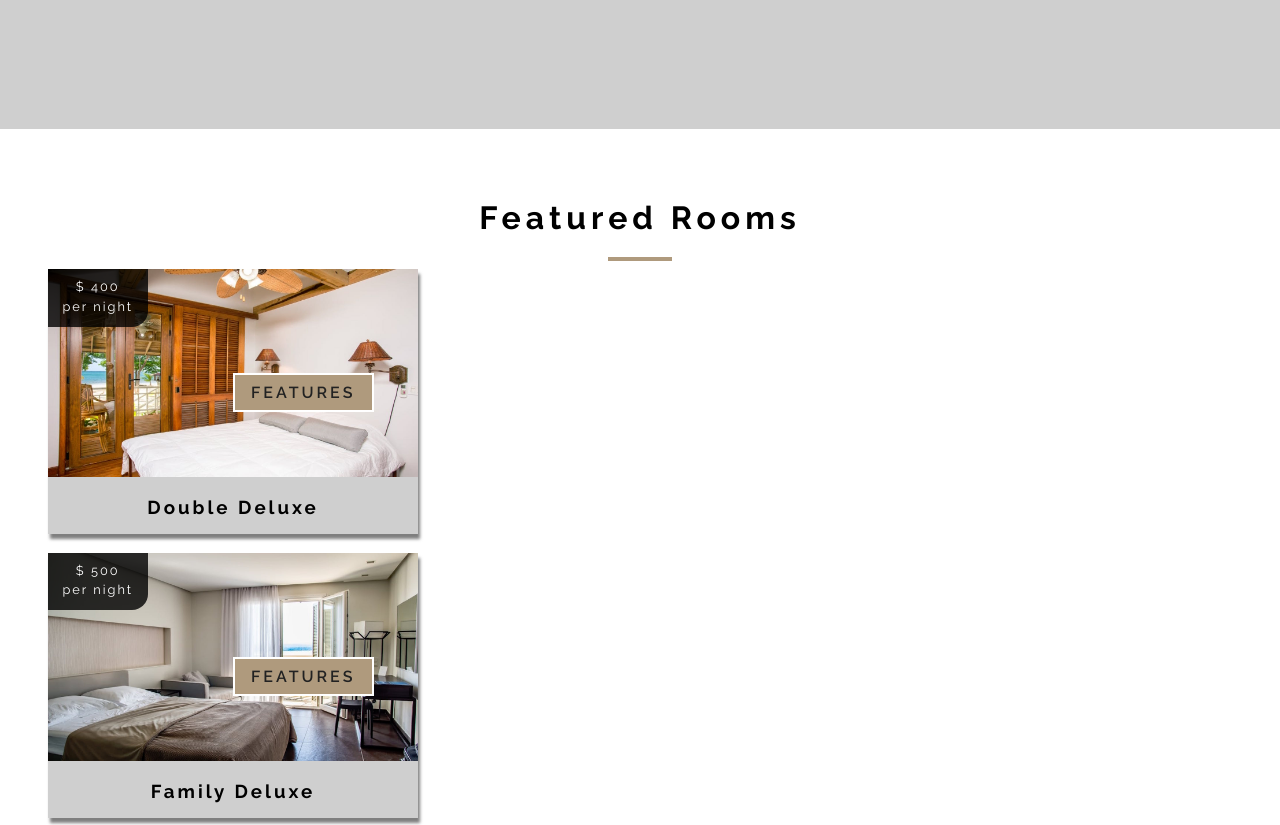
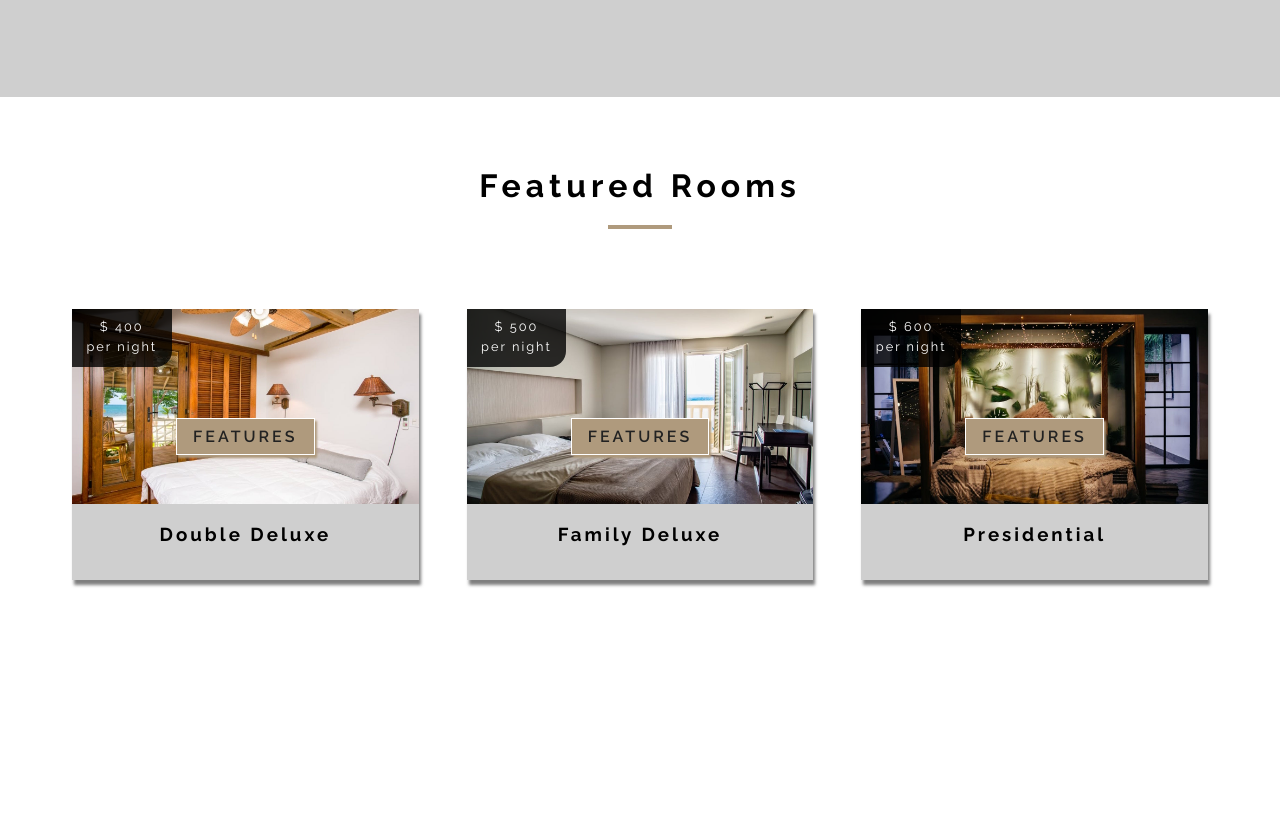
Before and after one commit to zaremakayasova/Margarita-Hotel, a React (Create React App) app: page / in a window 1280 px wide. Shown: the part 1260-2085 px from the top of the page. After the commit the page ends 1928 px from the top, so only its background shows below. Built offline with nearby package versions, Linux system fonts and the light colour scheme.

Commit message:
finished styling of FeaturedRooms component and added media queries

```diff
--- a/src/components/Banner/Banner.css
+++ b/src/components/Banner/Banner.css
@@ -34,6 +34,7 @@
     letter-spacing: 3px;
     margin-top: 1.3rem;
     cursor: pointer;
+    transition: all 0.3s linear;
 }
 
 .banner .banner-link:hover {
--- a/src/components/FeaturedRooms/FeaturedRooms.css
+++ b/src/components/FeaturedRooms/FeaturedRooms.css
@@ -1,5 +1,11 @@
 .featured-rooms {
-    padding: 3rem 3rem 1rem 3rem;
+    padding: 3rem 1.2rem 3rem 1.2rem;
+}
+
+.featured-rooms .featured-rooms-container {
+    display: flex;
+    flex-direction: column;
+    align-items: center;
 }
 
 .featured-rooms h1 {
@@ -8,7 +14,22 @@
 }
 
 .featured-rooms hr {
-    width: 5%;
+    width: 15%;
+    margin-bottom: 4rem;
     border: 2px solid #af9a7d;
     background-color: #af9a7d;
 }
+
+@media screen and (min-width: 992px) {
+    .featured-rooms {
+        padding: 3rem 3rem 0.5rem 3rem;
+    }
+    .featured-rooms .featured-rooms-container {
+        flex-direction: row;
+        justify-content: center;
+    }
+    .featured-rooms hr {
+        width: 5%;
+        margin-bottom: unset;
+    }
+}
--- a/src/components/FeaturedRooms/FeaturedRooms.jsx
+++ b/src/components/FeaturedRooms/FeaturedRooms.jsx
@@ -9,12 +9,14 @@ const FeaturedRooms = ({ rooms }) => {
         <div className='featured-rooms'>
             <h1>Featured Rooms</h1>
             <hr />
+            <div className='featured-rooms-container'>
             {
                 featuredRooms.map(room => (
                     <Room key={room.sys.id} room={room} />
                 ))
 
             }
+            </div>
         </div>
     );
 };
--- a/src/components/NavBar/NavBar.css
+++ b/src/components/NavBar/NavBar.css
@@ -4,7 +4,6 @@
     padding: 0.5rem 1rem;
     background: white;
     z-index: 999;
-    opacity: 0.5;
 }
 .nav-header {
     display: flex;
@@ -59,7 +58,22 @@
     height: 140px;
 }
 
+@media screen and (min-width: 576px) {
+    .nav-btn {
+        margin-left: 22rem;
+    }
+}
+
+@media screen and (min-width: 768px) {
+    .nav-btn {
+        margin-left: 35rem;
+    }
+}
+
 @media screen and (min-width: 992px) {
+    .navbar {
+        opacity: 0.5;
+    }
     .nav-header a h1 {
         margin-bottom: 0.5rem;
         font-size: 1.8rem;
--- a/src/components/Room/Room.css
+++ b/src/components/Room/Room.css
@@ -1,8 +1,17 @@
 .room {
-    width: 370px;
+    position: relative;
+    width: 300px;
+    margin: 1.5rem 0;
     background-color: #cfcfcf;
     box-shadow: 2px 5px 3px 0px rgba(0, 0, 0, 0.5);
     transition: all 0.3s linear;
+}
+
+.room h3 {
+    text-align: center;
+    padding-bottom: 0.5rem;
+    letter-spacing: 3px;
+    text-transform: capitalize;
 }
 
 .room:hover {
@@ -10,8 +19,26 @@
 }
 
 .room .room-img-container {
-    position: relative;
     transition: all 0.3s linear;
+}
+
+.room .room-img-container:hover {
+    cursor: pointer;
+    background-color: rgba(0, 0, 0, 0.8);
+}
+
+.room .room-img-container:hover .room-price {
+    opacity: 0;
+}
+
+.room .room-img-container img {
+    width: 100%;
+    display: block;
+    transition: all 0.3s linear;
+}
+
+.room .room-img-container img:hover {
+    opacity: 0.3;
 }
 
 .room .room-img-container .room-price {
@@ -32,53 +59,52 @@
     letter-spacing: 2px;
 }
 
-.room .room-img-container img {
-    width: 100%;
-    display: block;
-    transition: all 0.3s linear;
-}
-
-.room .room-img-container img:hover {
-    opacity: 0.3;
-}
-
 .room .room-link {
     position: absolute;
-    top: 50%;
-    left: 50%;
+    top: 38%;
+    left: 28%;
     text-decoration: none;
     font-family: "Raleway", sans-serif;
     letter-spacing: 3px;
     font-size: 1rem;
     color: #222;
     background-color: #af9a7d;
-    border: 2px solid #fff;
+    border: 1px solid #fff;
+    box-shadow: 2px 3px 2px 0px #af9a7d;
     padding: 0.5rem 1rem;
     font-weight: 600;
     transition: all 0.3s linear;
 }
 
-.room .room-img-container:hover {
-    cursor: pointer;
+.room .room-link:hover {
     background-color: rgba(0, 0, 0, 0.8);
+    box-shadow: 2px 3px 3px 0px rgba(0, 0, 0, 0.5);
+    color: #fff;
 }
 
-.room .room-img-container:hover .room-price {
-    opacity: 0;
+@media screen and (min-width: 768px) {
+    .room {
+        width: 470px;
+        margin: 2rem 1.5rem;
+    }
+    .room .room-link {
+        top: 40%;
+        left: 35%;
+        padding: 0.5rem 1.5rem;
+    }
 }
 
-.room .room-img-container:hover .room-link {
-    transform: translate(-50%, -50%) scale(1);;
+@media screen and (min-width: 992px) {
+    .room {
+        width: 370px;
+        margin: 5rem 1.5rem;
+    }
+    .room h3 {
+        padding-bottom: 1rem;
+    }
+    .room .room-link {
+        top: 40%;
+        left: 30%;
+        padding: 0.5rem 1rem;
+    }
 }
-
-
-.room .room-link:hover {
-    transform: scale(1.1);
-}
-
-.room h3 {
-    text-align: center;
-    padding-bottom: 1rem;
-    letter-spacing: 3px;
-    text-transform: capitalize;
-}
--- a/src/components/Room/Room.jsx
+++ b/src/components/Room/Room.jsx
@@ -10,10 +10,11 @@ const Room = ({ room: { fields: { name, price, images } } }) => {
                     <p>$ {price}</p>
                     <p>per night</p>
                 </div>
+            </div>
             <Link to='/' className='room-link'>
                 FEATURES
             </Link>
-            </div>
+
             <h3>{name}</h3>
         </div>
     );
--- a/src/components/Services/Services.css
+++ b/src/components/Services/Services.css
@@ -17,7 +17,7 @@
 .services-container {
     display: flex;
     flex-direction: column;
-    padding: 2rem 1rem;
+    padding: 1rem;
 }
 
 .services .services-container .service-item {
@@ -41,7 +41,14 @@
     font-size: 2.3rem;
 }
 
-
+@media screen and (min-width: 768px) {
+    .services {
+        padding: 3rem 6rem 1rem 6rem;
+    }
+    .services hr {
+        width: 5%;
+    }
+}
 
 @media screen and (min-width: 992px) {
     .services {
@@ -52,6 +59,6 @@
     }
     .services-container {
         flex-direction: row;
-        padding: 5rem 5rem;
+        padding: 4rem 4rem;
     }
 }
```
